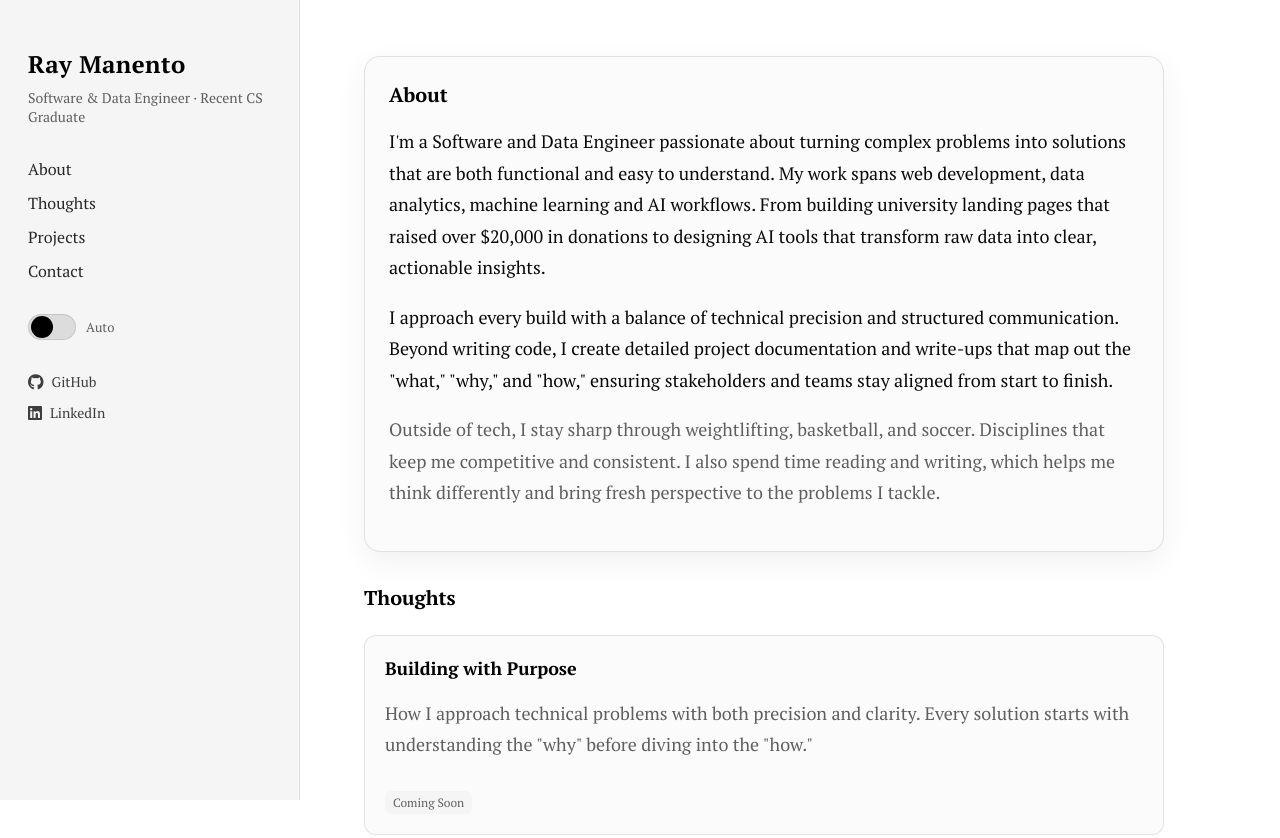
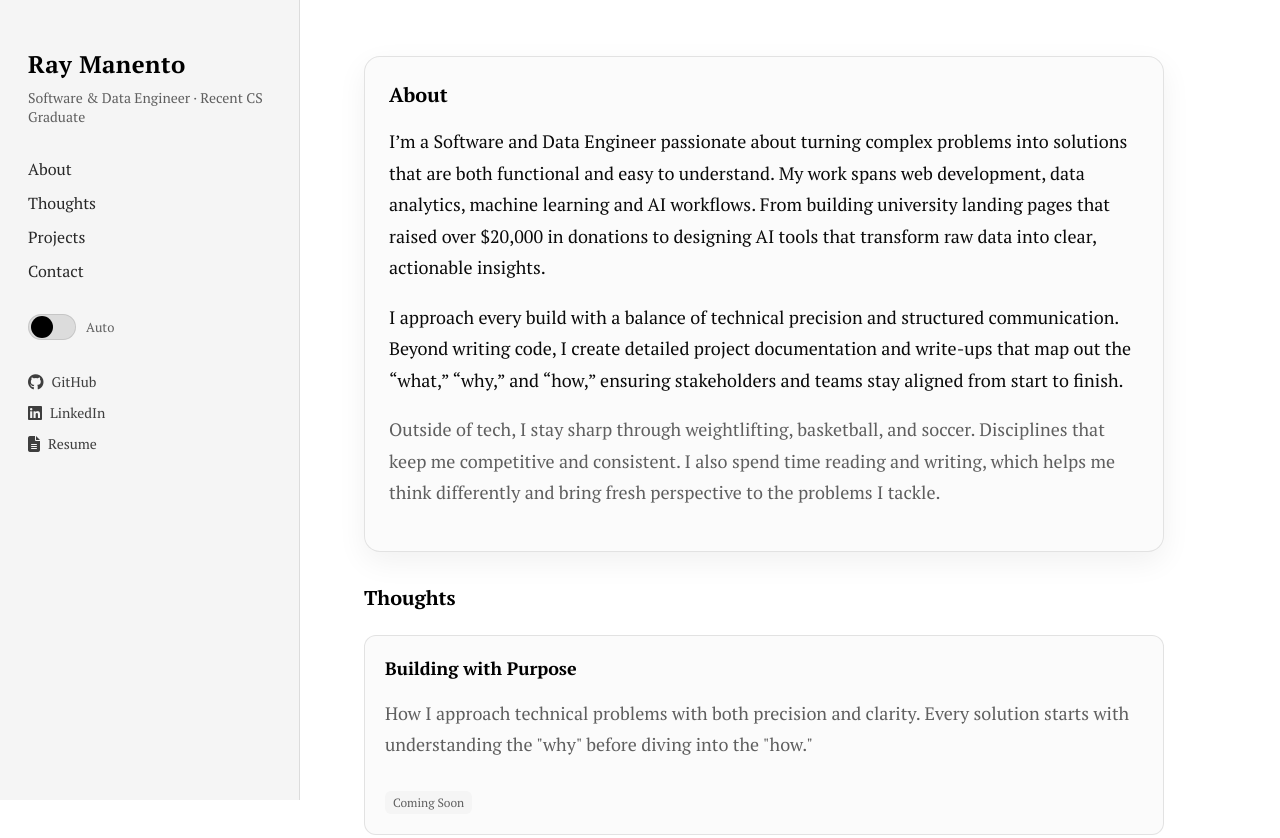
Before and after one commit to manentojr/portfolio-website, a plain HTML site: page index.html in a window 1280 px wide. Shown: the top 838 px of the page. Drawn offline with Linux system fonts and the light colour scheme.

Commit message:
update index

```diff
--- a/index.html
+++ b/index.html
@@ -6,8 +6,10 @@
   <title>Ray Manento — Software & Data Engineer</title>
   <meta name="description" content="Software & Data Engineer. Recent Computer Science graduate. I build web, data, and AI solutions that are functional, clear, and impactful." />
   <meta name="theme-color" content="#000000" id="theme-color-meta"/>
+
   <!-- Favicon -->
   <link rel="icon" type="image/x-icon" href="Logo.ico">
+
   <!-- Fonts -->
   <link href="https://fonts.googleapis.com/css2?family=PT+Serif:ital,wght@0,400;0,700;1,400;1,700&display=swap" rel="stylesheet">
   <link href="https://cdnjs.cloudflare.com/ajax/libs/font-awesome/6.4.0/css/all.min.css" rel="stylesheet">
@@ -45,14 +47,17 @@
         <a href="https://www.linkedin.com/in/raymond-manento-76b8a1204/" target="_blank" rel="noopener">
           <i class="fab fa-linkedin social-icon"></i> LinkedIn
         </a>
+        <a href="https://drive.google.com/file/d/13fAJPGaqpTxZPbV45XzPLq_daBGt-7y_/view?usp=drive_link" target="_blank" rel="noopener">
+          <i class="fas fa-file-alt social-icon"></i> Resume
+        </a>
       </div>
     </aside>
 
     <main>
       <article id="about" class="content card" aria-labelledby="about-title">
         <h2 id="about-title">About</h2>
-        <p>I'm a Software and Data Engineer passionate about turning complex problems into solutions that are both functional and easy to understand. My work spans web development, data analytics, machine learning and AI workflows. From building university landing pages that raised over $20,000 in donations to designing AI tools that transform raw data into clear, actionable insights.</p>
-        <p>I approach every build with a balance of technical precision and structured communication. Beyond writing code, I create detailed project documentation and write-ups that map out the "what," "why," and "how," ensuring stakeholders and teams stay aligned from start to finish.</p>
+        <p>I’m a Software and Data Engineer passionate about turning complex problems into solutions that are both functional and easy to understand. My work spans web development, data analytics, machine learning and AI workflows. From building university landing pages that raised over $20,000 in donations to designing AI tools that transform raw data into clear, actionable insights.</p>
+        <p>I approach every build with a balance of technical precision and structured communication. Beyond writing code, I create detailed project documentation and write-ups that map out the “what,” “why,” and “how,” ensuring stakeholders and teams stay aligned from start to finish.</p>
         <p class="muted">Outside of tech, I stay sharp through weightlifting, basketball, and soccer. Disciplines that keep me competitive and consistent. I also spend time reading and writing, which helps me think differently and bring fresh perspective to the problems I tackle.</p>
       </article>
 
```
Also changed, not shown: coming-soon.html (+0 -8 lines).
